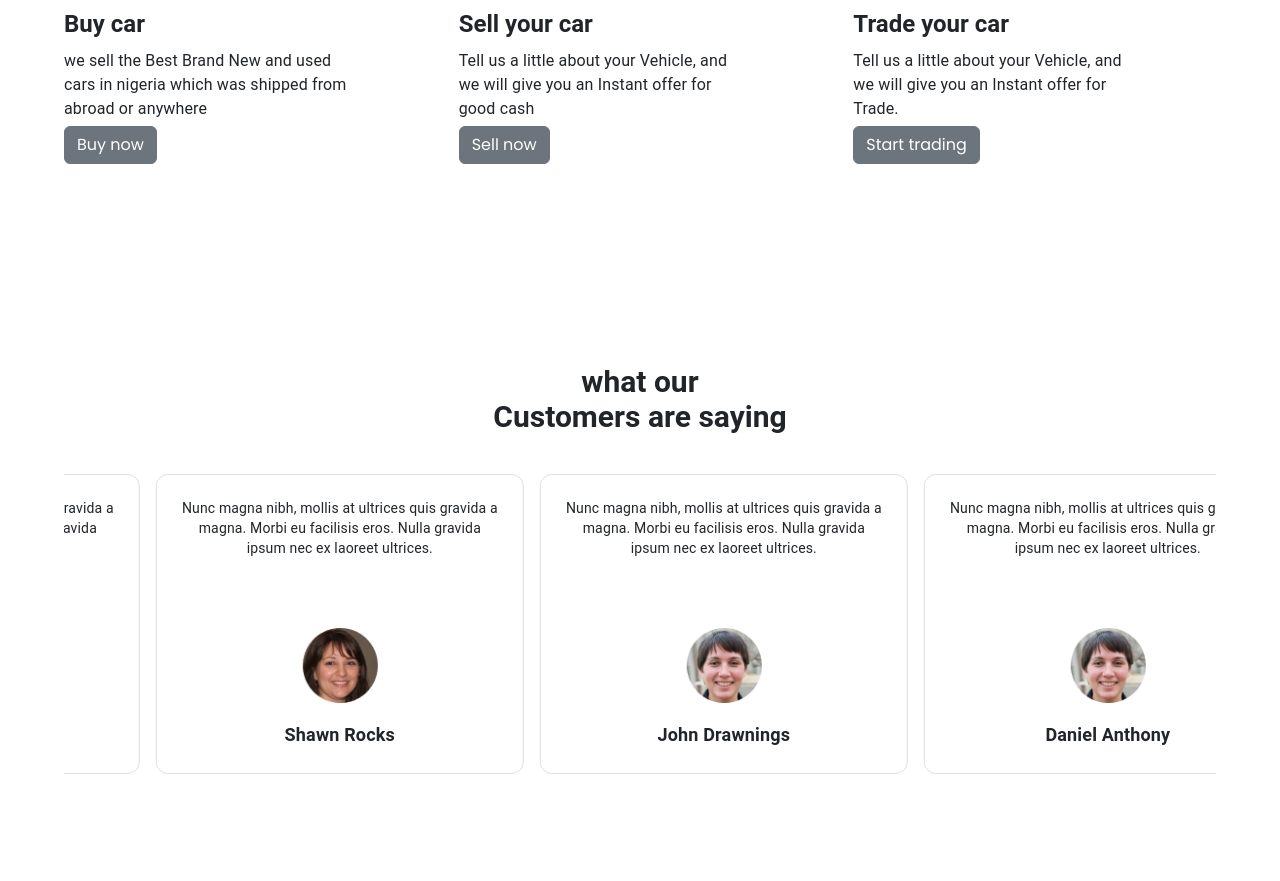
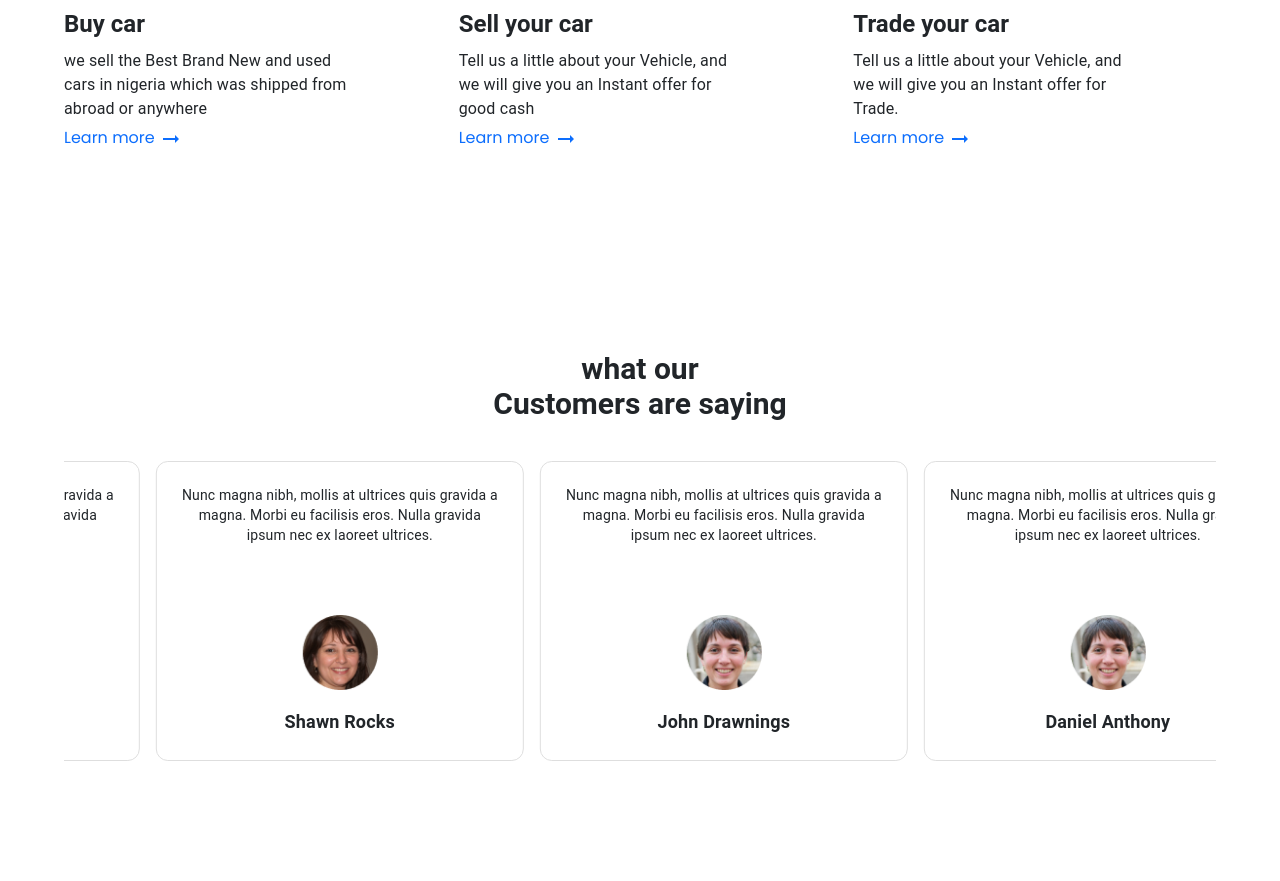
Before and after one commit to horlahlekhon/carpadi-agora, a Next.js app: page / in a window 1280 px wide. Shown: the part 2380-3261 px from the top of the page. Built offline with nearby package versions, Linux system fonts and the light colour scheme; no server answers; a web font is replaced by a local one.

Commit message:
feat: add learn more button

```diff
--- a/pages/index.js
+++ b/pages/index.js
@@ -47,7 +47,7 @@ export default function Home() {
         "offer for good cash",
       color: "#37E5BC",
       buttonContent: "Sell now",
-      link: "/register"
+      link: "/cars/register"
     },
     {
       number: 3,
--- a/src/components/StepsInBuyCar.js
+++ b/src/components/StepsInBuyCar.js
@@ -1,7 +1,7 @@
 import * as React from "react";
-import {Avatar, Box, Typography} from "@mui/material";
+import {Avatar, Box, Icon, Typography} from "@mui/material";
 import { Button } from "reactstrap";
-
+import ArrowRightAltIcon from '@mui/icons-material/ArrowRightAlt';
 export default function StepsInBuyCar({step}) {
     return (
         <>
@@ -25,11 +25,8 @@ export default function StepsInBuyCar({step}) {
             >
                 {step.content}
             </Typography>
-            <Box>
-                <Button variant="outlined" href={step.link}>
-                    {step.buttonContent}
-                </Button>
-            </Box>
+            <Box component="a" className="learn-more" style={{textDecoration: "none"}}  href={step.link}>Learn more <i className="learn-more-child"><ArrowRightAltIcon /></i> </Box>
+
         </>
     )
 }
--- a/styles/globals.css
+++ b/styles/globals.css
@@ -14,3 +14,14 @@ a {
 * {
   box-sizing: border-box;
 }
+
+.learn-more-child{
+  text-decoration: none;
+  width: 150px;
+  display: inline-block;
+  transition: all 0.2s linear 0s;
+}
+
+.learn-more:hover .learn-more-child {
+  text-indent: 5px;
+}
```
Also changed, not shown: styles/custom.module.css (line endings or trailing spaces).
